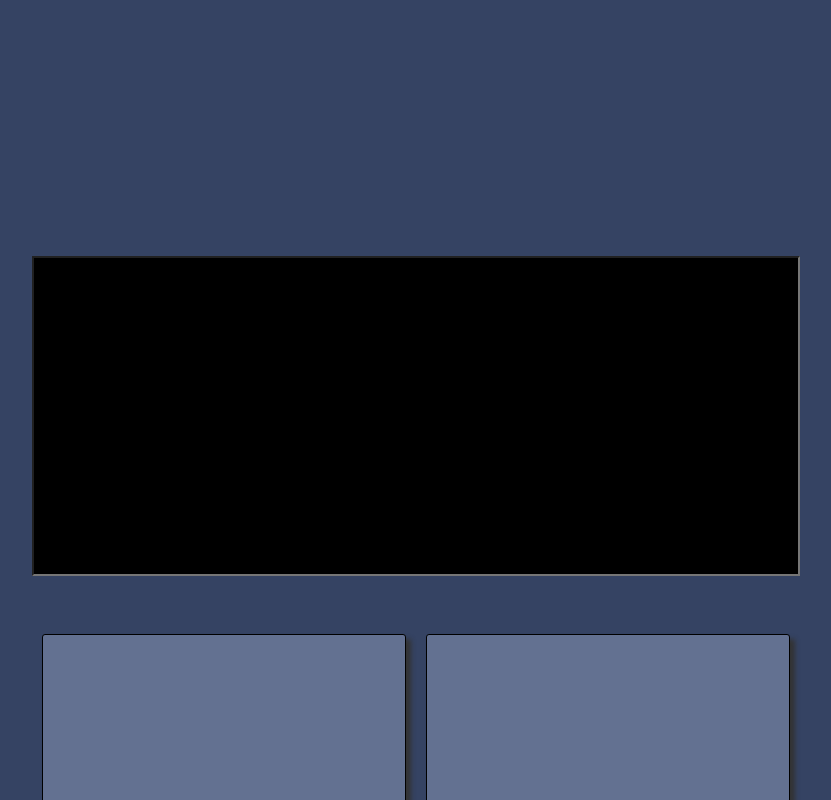
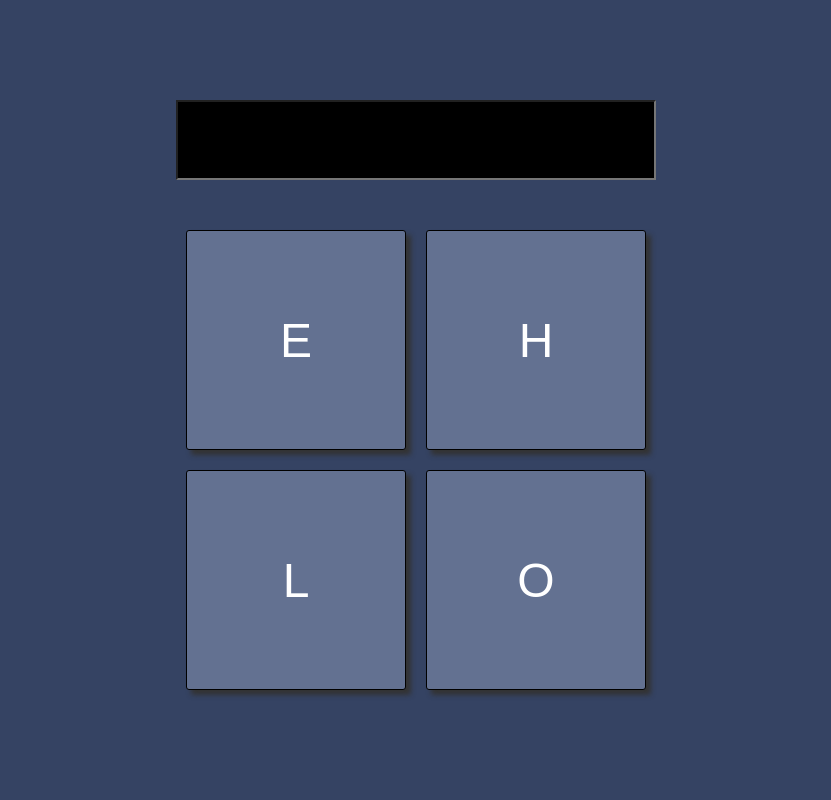
Before and after one commit to jonscheiding/jk-christmas-keypad, a React (Create React App) app: page / in a window 1280 px wide. Shown: the top 800 px of the page, without its empty margins (224-1055 px from the left). Built offline with nearby package versions, Linux system fonts and the light colour scheme.

Commit message:
Styling improvements for screen size

```diff
--- a/src/App.js
+++ b/src/App.js
@@ -13,7 +13,7 @@ class App extends React.Component {
 
   render() {
     return (
-      <div>
+      <div className='app'>
         <div className={cx({'lock-overlay': true, 'unlocked': this.state.unlocked})}>
           <Lock passcode='HELLO'
             pauseOnCompletedEntry={1000}
--- a/src/Lock.css
+++ b/src/Lock.css
@@ -2,6 +2,11 @@
   background-color: #354363;
   height: 100vh;
   width: 100vw;
+
+  display: flex;
+  flex-direction: column;
+  align-items: center;
+  justify-content: center;
 
   font-size: 2em;
 }
@@ -37,13 +42,14 @@
 }
 
 .keypad {
-  padding: 20vw 20vw;
+  width: 60vw;
+  margin: auto;
 }
 
 .keypad input {
   width: 100%;
   box-sizing: border-box;
-  height: 25vw;
+  height: 5rem;
   text-align: center;
   font-family: monospace;
   font-size: 2.5rem;
@@ -54,7 +60,8 @@
 .keypad .keys {
   display: grid;
   grid-template-columns: 30vw 30vw;
-  margin-top: 3rem;
+  margin: auto;
+  margin-top: 5vh;
 }
 
 button {
@@ -82,3 +89,18 @@ button:active {
 button:focus {
   outline: none;
 }
+
+@media only screen and (min-width: 640px) {
+  .keypad {
+    width: 60vh;
+  }
+
+  .keypad .keys {
+    grid-template-columns: 30vh 30vh;
+  }
+
+  button {
+    width: calc(30vh - 20px);
+    height: calc(30vh - 20px);
+  }
+}
```
Also changed, not shown: src/App.css (line endings or trailing spaces).
